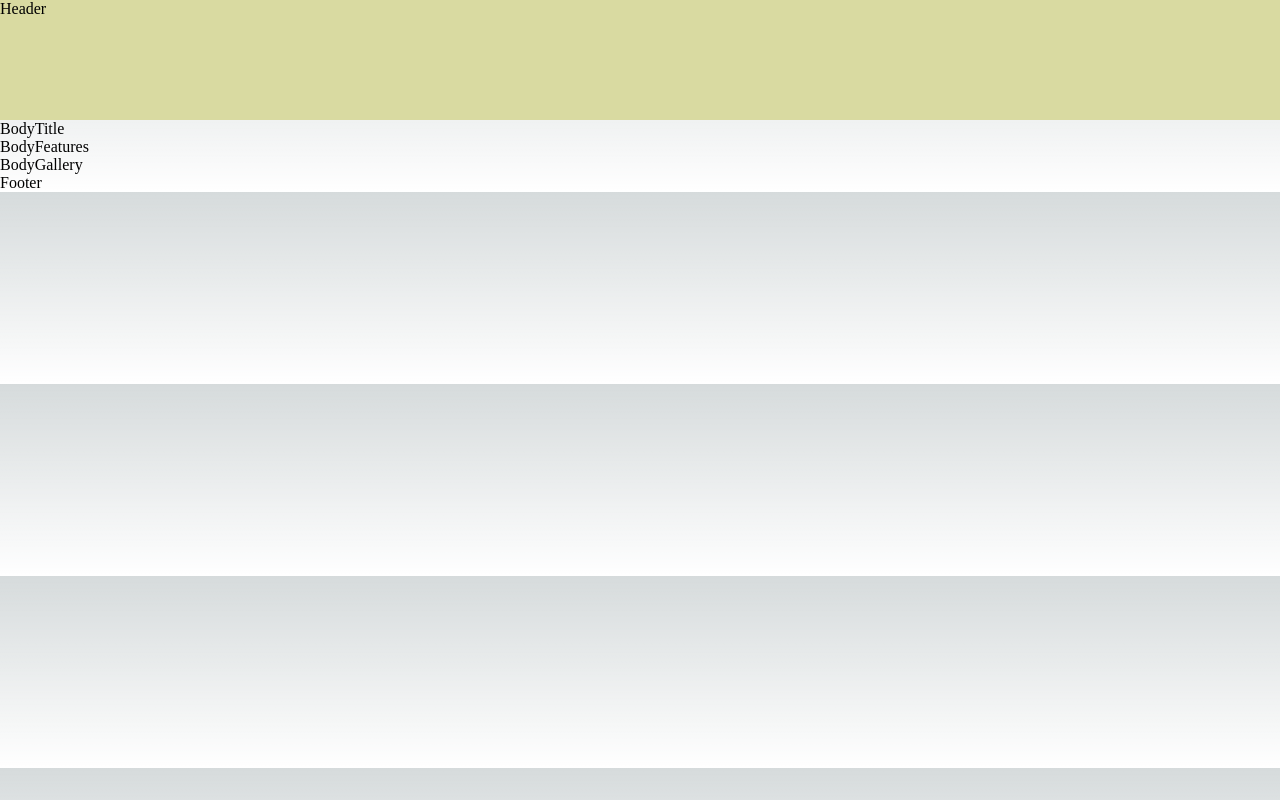
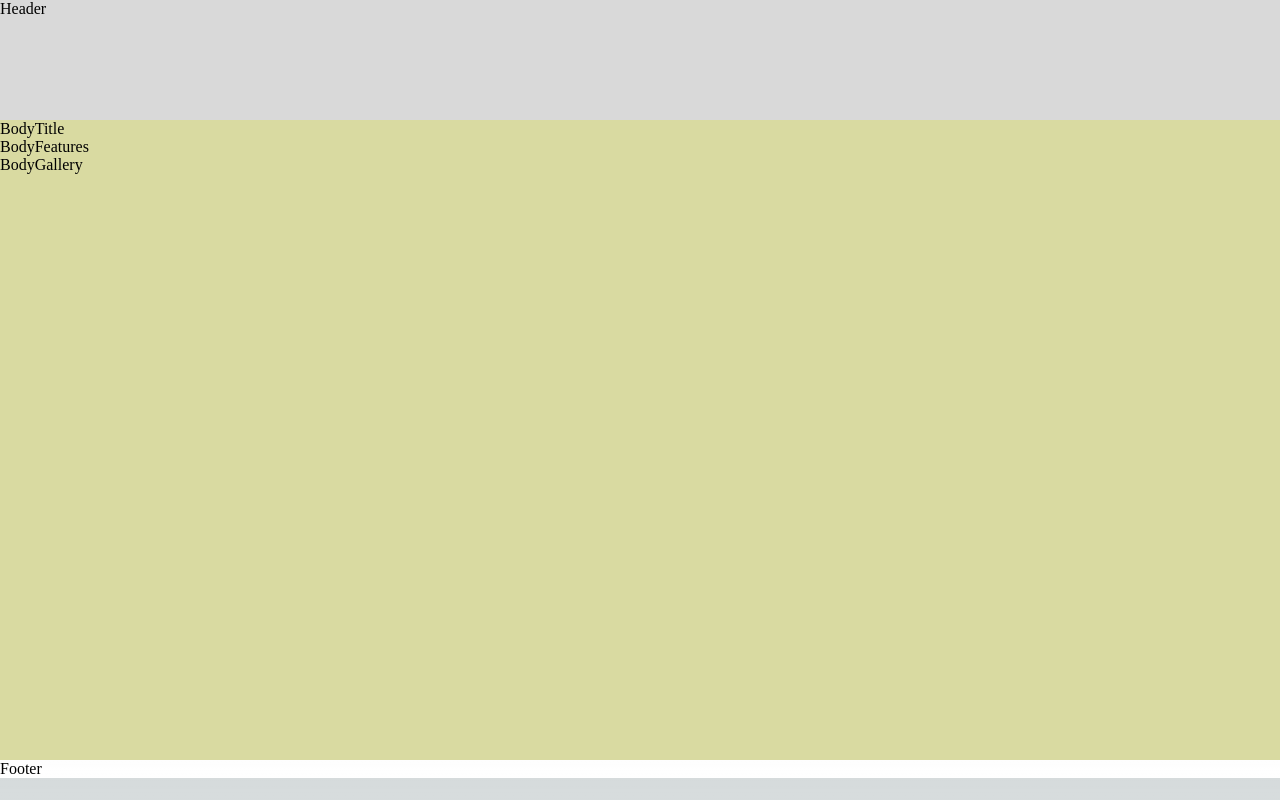
Before and after one commit to Aluonam/architecture-web, a Next.js app: page /HOME/ScreenHome in a window 1280 px wide. Built offline with nearby package versions, Linux system fonts and the light colour scheme.

Commit message:
feat: background to view Body

```diff
--- a/pages/HOME/Components/body/Body.jsx
+++ b/pages/HOME/Components/body/Body.jsx
@@ -6,11 +6,11 @@ import BodyGallery from './bodyGallery/BodyGallery'
 
 const Body = () => {
   return (
-    <>
-    <BodyTitle></BodyTitle>
-    <BodyFeatures></BodyFeatures>
-    <BodyGallery></BodyGallery>
-    </>
+    <div className={style.body}>
+      <BodyTitle></BodyTitle>
+      <BodyFeatures></BodyFeatures>
+      <BodyGallery></BodyGallery>
+    </div>
   )
 }
 
--- a/pages/HOME/Components/body/Body.module.css
+++ b/pages/HOME/Components/body/Body.module.css
@@ -0,0 +1,6 @@
+
+.body{
+    width: 100vw;
+    height: 80vh;
+    background-color: #D9DAA1;
+}
--- a/pages/HOME/Components/header/Header.module.css
+++ b/pages/HOME/Components/header/Header.module.css
@@ -2,5 +2,5 @@
 .header{
     width: 100vw;
     height: 15vh;
-    background-color: #D9DAA1;
+    background-color: #D9D9D9;
 }
```
